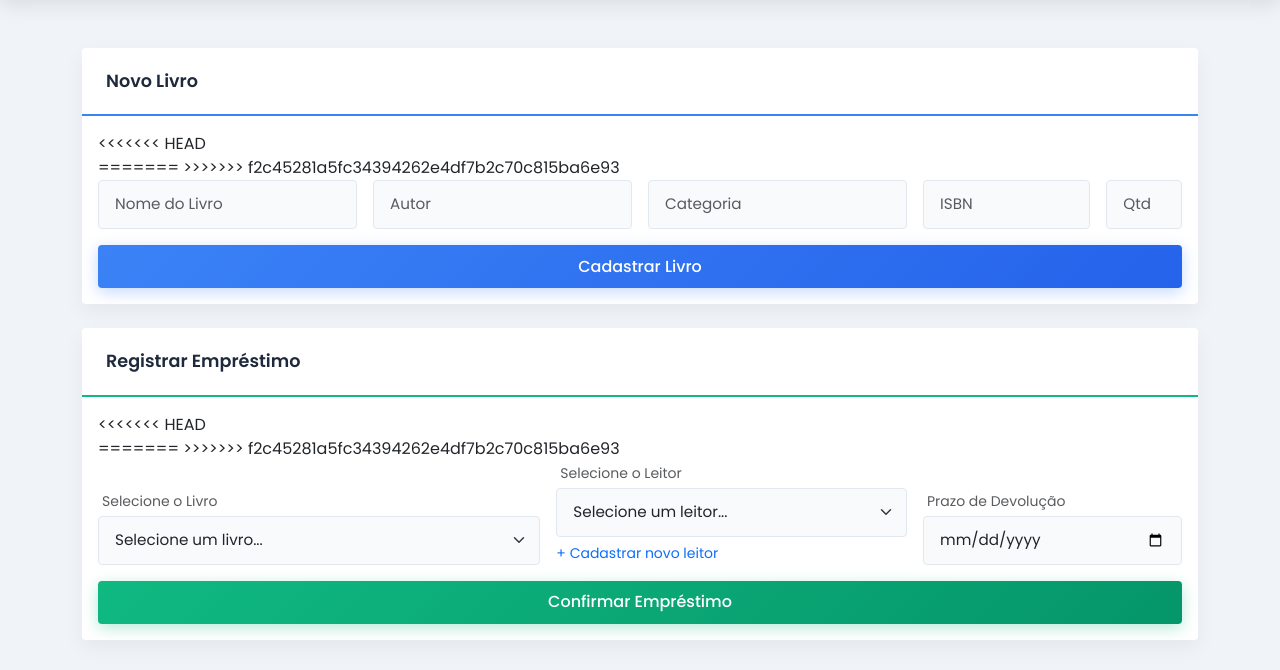
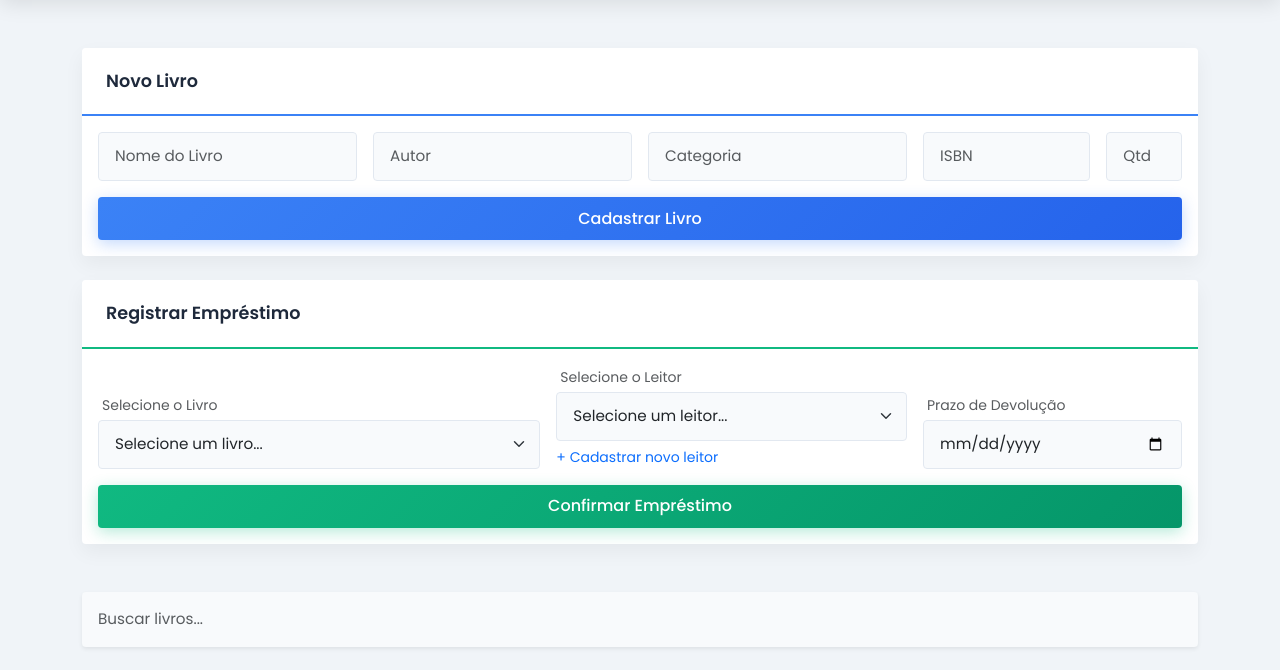
Before and after one commit to ViniciusJacomo/bibliotech-web, a Python web app: template templates/index.html in a window 1280 px wide. Shown: the part 84-754 px from the top of the page. Run offline with Jinja, Linux system fonts and the light colour scheme; the template is opened without the code that fills it, so the values that code supplies are empty.

```diff
--- a/templates/index.html
+++ b/templates/index.html
@@ -6,11 +6,11 @@
         <div class="card card-novo-livro">
             <div class="card-header font-weight-bold">Novo Livro</div>
             <div class="card-body">
-<<<<<<< HEAD
+
                 <form action="{{ url_for('adicionar_livro') }}" method="POST">
-=======
+
                 <form action="/adicionar_livro" method="POST">
->>>>>>> f2c45281a5fc34394262e4df7b2c70c815ba6e93
+
                     <div class="row g-3 mb-3">
                         <div class="col-md-3"><input type="text" name="nome" class="form-control" placeholder="Nome do Livro" required></div>
                         <div class="col-md-3"><input type="text" name="autor" class="form-control" placeholder="Autor" required></div>
@@ -28,11 +28,11 @@
         <div class="card card-emprestimo">
             <div class="card-header font-weight-bold">Registrar Empréstimo</div>
             <div class="card-body">
-<<<<<<< HEAD
+
                 <form action="{{ url_for('emprestar') }}" method="POST">
-=======
+
                 <form action="/emprestar" method="POST">
->>>>>>> f2c45281a5fc34394262e4df7b2c70c815ba6e93
+
                     <div class="row g-3 mb-3 align-items-end">
                         <div class="col-md-5">
                             <label class="form-label text-muted small ms-1 mb-1">Selecione o Livro</label>
@@ -90,11 +90,11 @@
                     {% else %}<span class="badge bg-success">Disponível</span>{% endif %}
                 </td>
                 <td class="text-center">
-<<<<<<< HEAD
+
                     <a href="{{ url_for('excluir_livro', id_livro=livro.id) }}" class="btn btn-sm btn-outline-danger" onclick="return confirm('Excluir {{ livro.nome }}?');">Excluir</a>
-=======
+
                     <a href="/excluir_livro/{{ livro.id }}" class="btn btn-sm btn-outline-danger" onclick="return confirm('Excluir {{ livro.nome }}?');">Excluir</a>
->>>>>>> f2c45281a5fc34394262e4df7b2c70c815ba6e93
+
                 </td>
             </tr>
             {% endfor %}
@@ -132,19 +132,19 @@
                     {% else %}<span class="badge bg-info">No Prazo</span>{% endif %}
                 </td>
                 <td class="text-center">
-<<<<<<< HEAD
+
                     <form action="{{ url_for('estender_prazo', id_emprestimo=emp.id) }}" method="POST" class="d-inline-flex gap-1 align-items-center mb-1">
                         <input type="date" name="nova_data" class="form-control form-control-sm" required style="width: auto;">
                         <button type="submit" class="btn btn-sm btn-outline-primary">Salvar</button>
                     </form>
                     <a href="{{ url_for('devolver', id_emprestimo=emp.id) }}" class="btn btn-sm btn-outline-secondary">Devolver</a>
-=======
+
                     <form action="/estender_prazo/{{ emp.id }}" method="POST" class="d-inline-flex gap-1 align-items-center mb-1">
                         <input type="date" name="nova_data" class="form-control form-control-sm" required style="width: auto;">
                         <button type="submit" class="btn btn-sm btn-outline-primary">Salvar</button>
                     </form>
                     <a href="/devolver/{{ emp.id }}" class="btn btn-sm btn-outline-secondary">Devolver</a>
->>>>>>> f2c45281a5fc34394262e4df7b2c70c815ba6e93
+
                 </td>
             </tr>
             {% else %}
```
